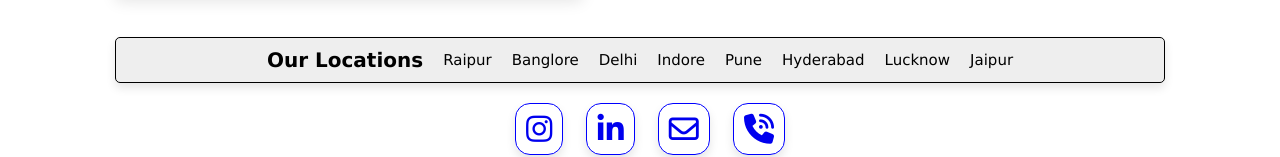
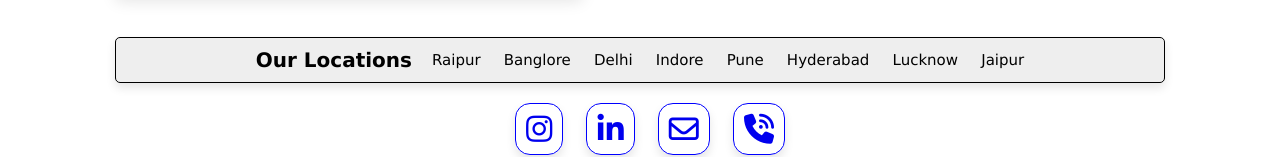
Before and after one commit to amansingh4545/food.github.io, a plain HTML site: page index.html in a window 1280 px wide. Shown: the part 5777-5934 px from the top of the page. Drawn offline with Linux system fonts and the light colour scheme.

Commit message:
Update index.html

```diff
--- a/index.html
+++ b/index.html
@@ -11,6 +11,7 @@
     <!-- Font Awesome CDN -->
     <link rel="stylesheet" href="https://use.fontawesome.com/releases/v5.15.4/css/all.css">
     <link rel="stylesheet" href="./home.css">
+    <link rel="icon" type="image/x-icon" href="/images/icon.png">
 </head>
 <body>
     <header>
@@ -415,6 +416,7 @@
             <div class="foot">
                 <div class="loc">
                     <h1>Our Locations</h1>
+                    <div class="city">
                         <a>Raipur</a>
                         <a>Banglore</a>
                         <a>Delhi</a>
@@ -424,6 +426,8 @@
                         <a>Lucknow</a>
                         <a>Jaipur</a>
                     </div>
+                </div>
+
                <!-- <div class="box">
                     <h3>quick links</h3>
                     <a href="#home">home</a>
```
Lines whose indentation alone changed are shown as unchanged.
